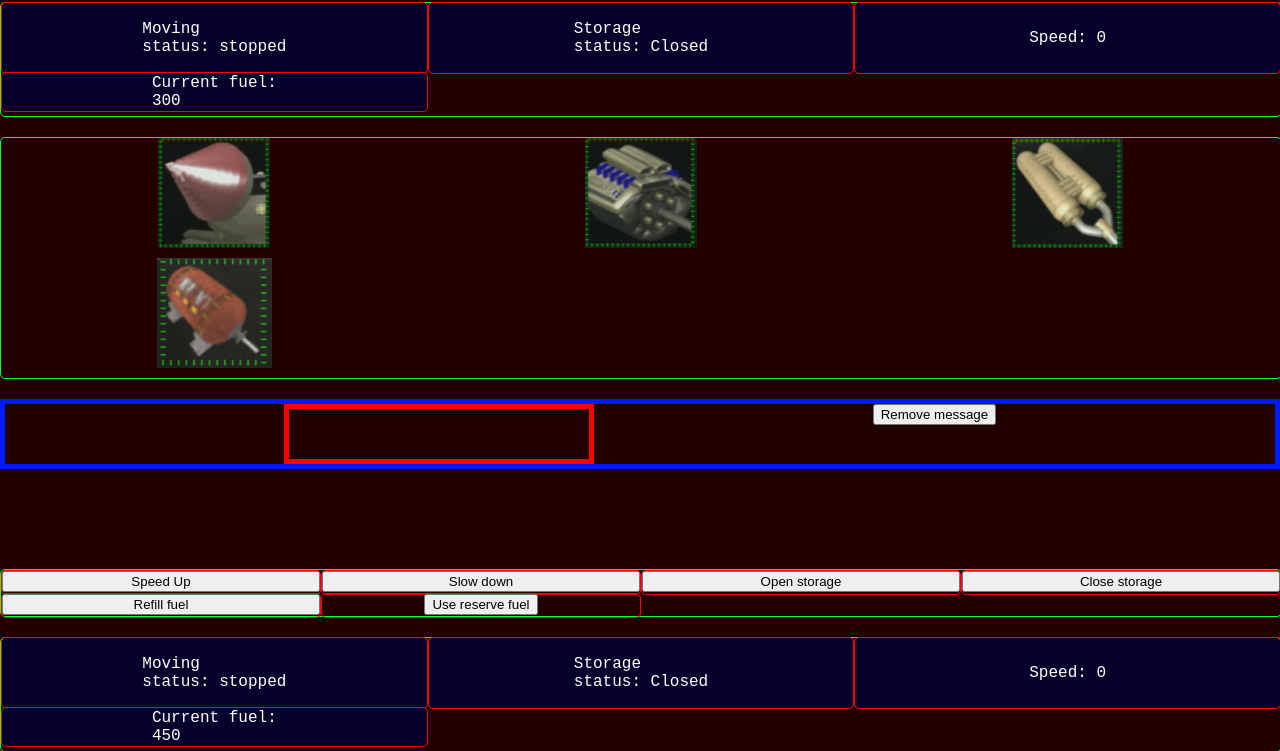
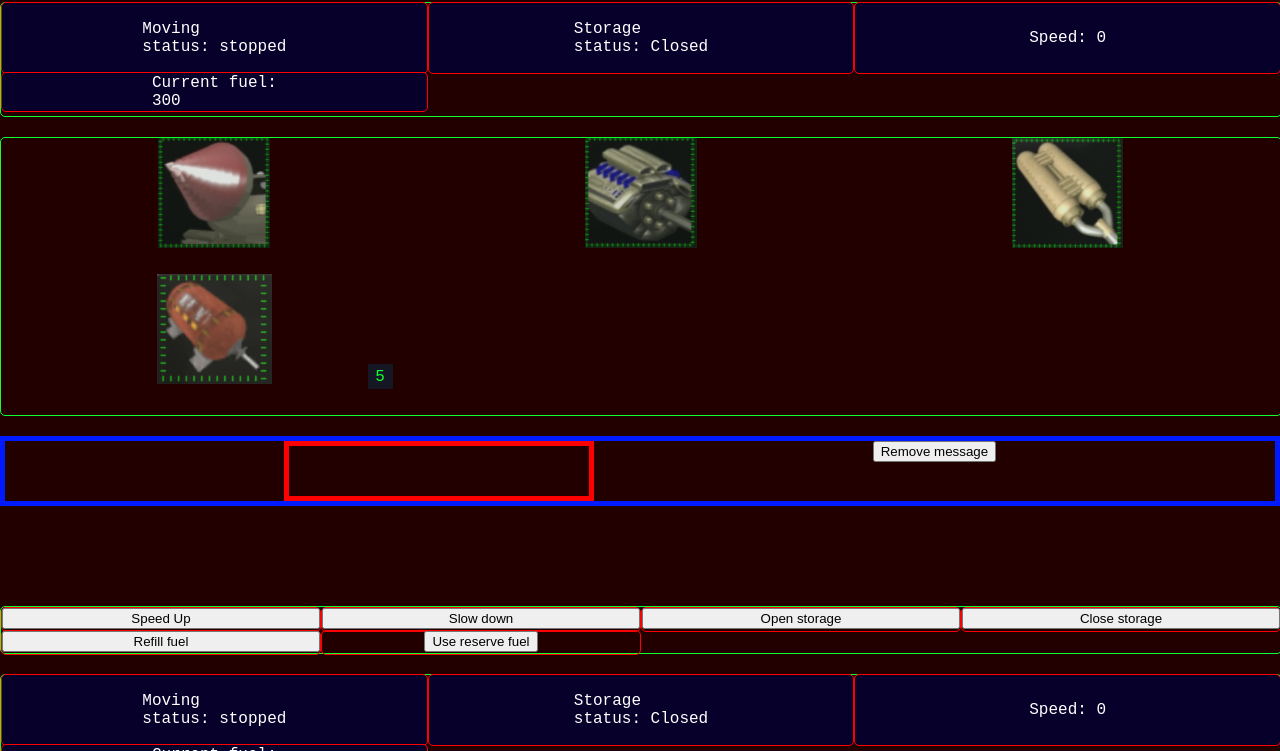
Before and after one commit to Priapisman677/mother-load-practice-project, a plain HTML site: page html-files/MotheLoad.html in a window 1280 px wide. Shown: the part 991-1742 px from the top of the page. Drawn offline with Linux system fonts and the light colour scheme.

Commit message:
Research fuel tanks have been added to local storage

```diff
--- a/css-files/1-main.css
+++ b/css-files/1-main.css
@@ -1,4 +1,4 @@
 @import 'functions-container.css';
 @import 'status-container.css';
-@import 'features-container.css';
+@import 'images-container.css';
 @import 'message-container.css';
--- a/css-files/features-container.css
+++ b/css-files/images-container.css
@@ -1,5 +1,6 @@
 .items-container {
   display: grid;
+  position: relative;
   grid-template-columns: 1fr 1fr 1fr;
   justify-content: center;
   align-items: center;
@@ -12,6 +13,7 @@
 
 .image-container {
   display: flex;
+  position: relative;
   align-items: center;
   justify-content: center;
   height: 100%;
@@ -20,4 +22,18 @@
 
 .item-image {
   height: 110px;
+
 }
+
+.reserve-fuel-tanks{
+  display: flex;
+  align-items: center;
+  justify-content: center;
+  position: absolute;
+  bottom: 5px;
+  right: 35px;
+  background-color: rgb(22, 23, 36);
+  color:#10ff30;
+  width: 25px;
+  height: 25px;
+}
--- a/javascript/src/tankClass.ts
+++ b/javascript/src/tankClass.ts
@@ -163,7 +163,10 @@ export class Tier2Tank extends Tank {
     super(tankDetails)
     //! Be careful because if we needed to modify the variable below we wouldn't modify also the variable in the original object
     this.reserveFuel = tankDetails.reserveFuel as ReserveFuel
-    this.initialAndMaxCount = this.reserveFuel.initialAndMaxCount
+    const storedTank: Tier2Tank = JSON.parse(localStorage.getItem(this.id) as string) as Tier2Tank
+    this.initialAndMaxCount = storedTank
+    ? storedTank.initialAndMaxCount
+    :this.reserveFuel.initialAndMaxCount;
     //$ I didn't know we were able to call the own object just to check how it looks like once created the instance:
     console.log(this)
 
@@ -171,6 +174,7 @@ export class Tier2Tank extends Tank {
   reserveFuelImage(){
     return `
       <div class="image-container">
+        <p class="reserve-fuel-tanks">${this.initialAndMaxCount}<p>
         <img class="item-image" src="../../images/${
           this.reserveFuel.name as string
         }-reserveFuel.PNG">
--- a/javascript/src/tankObjectList.ts
+++ b/javascript/src/tankObjectList.ts
@@ -39,6 +39,7 @@
       movingStatus: "stopped",
       id: "2",
       reserveFuel: uraniumReserveFuel
+
     });
 
 const storedTank3: string = localStorage.getItem("3")!;
```
Also changed, not shown: javascript/dist/tankClass.js.
